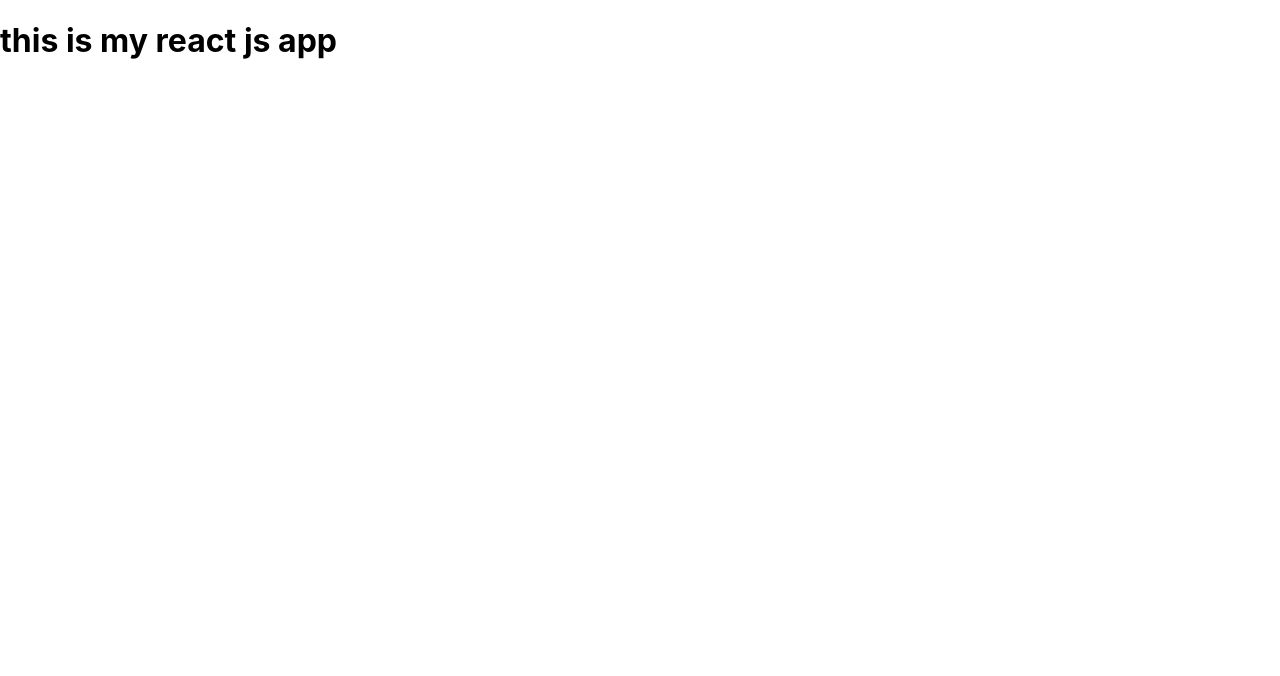
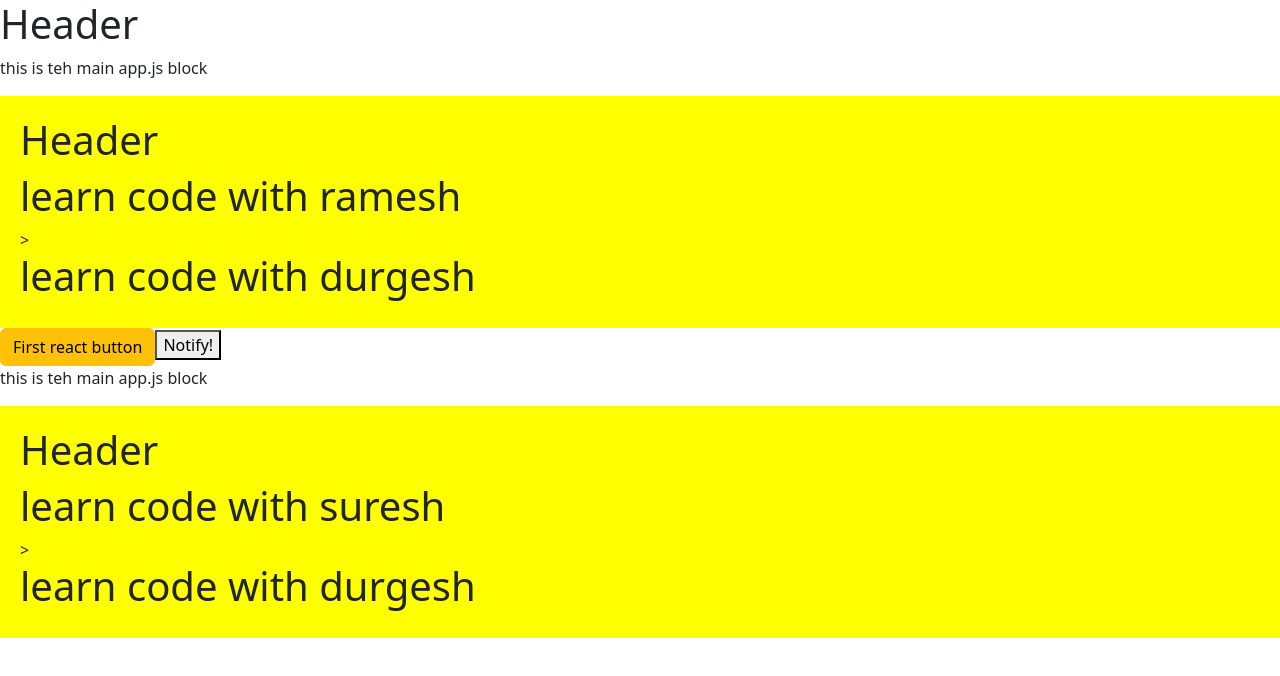
Before and after one commit to Deepakdhore/Collage_Management, a React (Create React App) app in the folder index_courses/: page / in a window 1280 px wide. Shown: the top 676 px of the page. Built offline with nearby package versions, Linux system fonts and the light colour scheme.

Commit message:
add tostify,axios and reactstrap libraries

```diff
--- a/index_courses/package.json
+++ b/index_courses/package.json
@@ -6,9 +6,13 @@
     "@testing-library/jest-dom": "^5.17.0",
     "@testing-library/react": "^13.4.0",
     "@testing-library/user-event": "^13.5.0",
+    "axios": "^1.7.7",
+    "bootstrap": "^5.3.3",
     "react": "^18.3.1",
     "react-dom": "^18.3.1",
     "react-scripts": "5.0.1",
+    "react-toastify": "^10.0.6",
+    "reactstrap": "^9.2.3",
     "web-vitals": "^2.1.4"
   },
   "scripts": {
--- a/index_courses/src/App.js
+++ b/index_courses/src/App.js
@@ -1,8 +1,31 @@
-import logo from './logo.svg';
+import React from "react";
+//import logo from './logo.svg';
 import './App.css';
+import Header from "./components/Header"
+import {Button} from "reactstrap";
 
-function App() {
-  return <h1> this is my react js app</h1>;
-}
+import { ToastContainer, toast } from 'react-toastify';
+import 'react-toastify/dist/ReactToastify.css';
+
+function App()
+{
+
+const notify = () => toast("Wow so easy!");
+
+ return(
+        <div >
+           <h1>Header</h1>
+            <p>this is teh main app.js block</p>
+            <Header name="ramesh"/>
+
+            <Button color='warning' onClick={notify}> First react button </Button>
+            <button onClick={notify}>Notify!</button>
+            <ToastContainer />
+            <p>this is teh main app.js block</p>
+            <Header name="suresh"/>
+
+        </div>
+    );
+ }
 
 export default App;
--- /dev/null
+++ b/index_courses/src/components/Header.js
@@ -0,0 +1,14 @@
+import React from "react";
+
+function Header({ name })
+{
+    return(
+        <div style={{background:'yellow',padding:20}}>
+            <h1>Header</h1>
+            <h1>learn code with {name}</h1>>
+            <h1>learn code with durgesh</h1>
+        </div>
+    );
+}
+
+export default Header;
--- a/index_courses/src/index.js
+++ b/index_courses/src/index.js
@@ -3,6 +3,8 @@ import ReactDOM from 'react-dom/client';
 import './index.css';
 import App from './App';
 import reportWebVitals from './reportWebVitals';
+import 'bootstrap/dist/css/bootstrap.min.css';
+
 
 const root = ReactDOM.createRoot(document.getElementById('root'));
 root.render(
```
Also changed, not shown: 1 other file (tests, documents, lock files or other folders).
